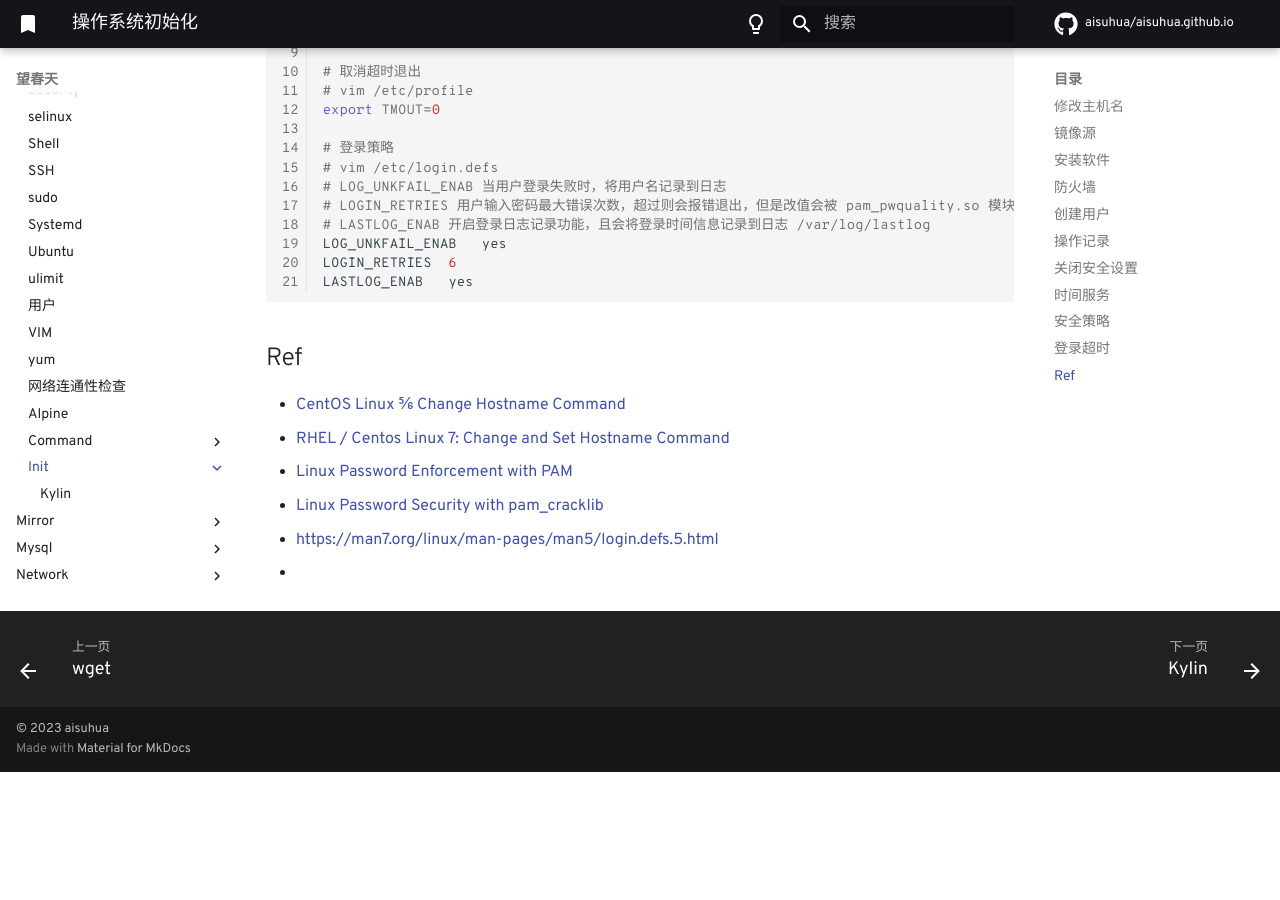
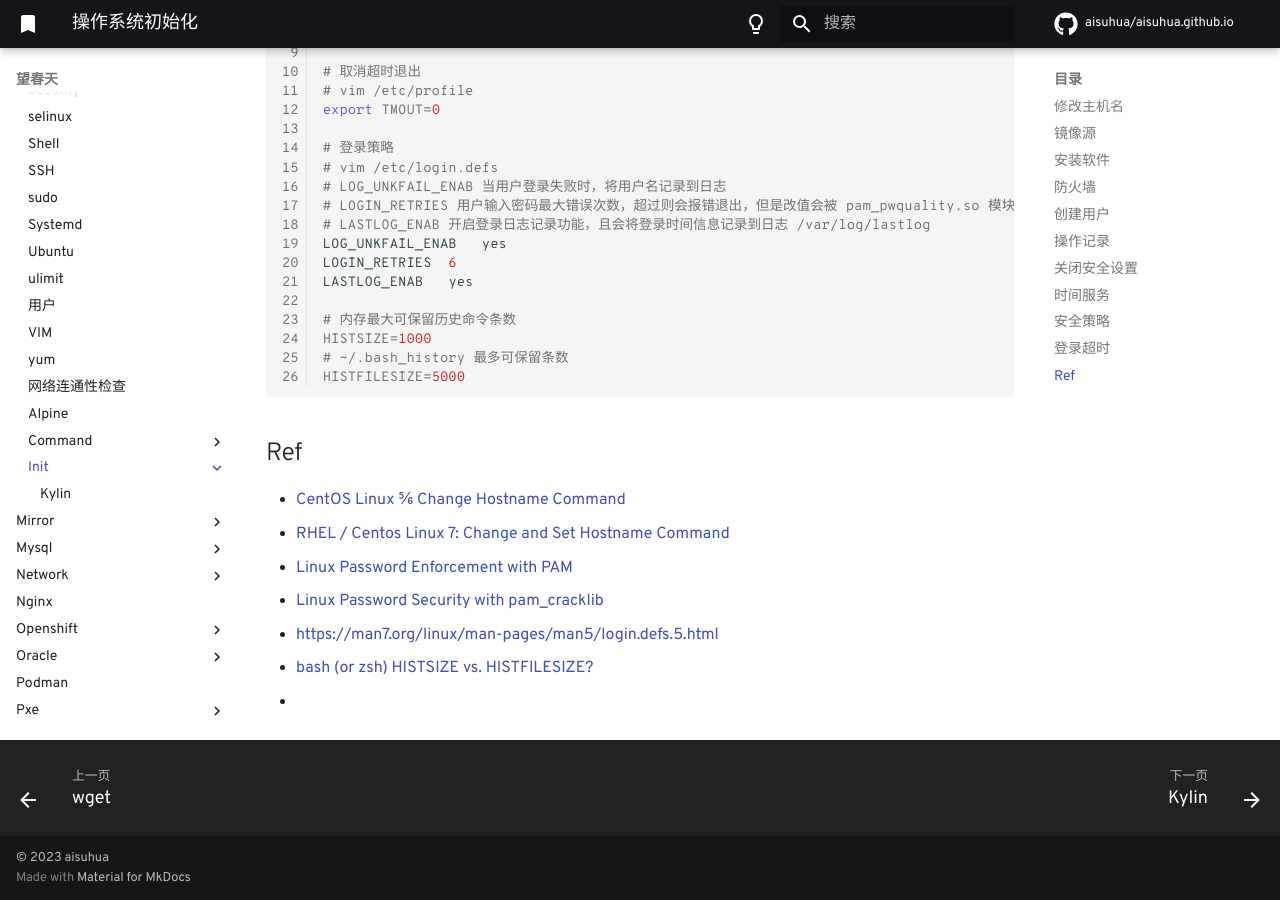
Before and after one commit to aisuhua/aisuhua.github.io, an MkDocs documentation site: the page built from docs/linux/init/README.md, in a window 1280 px wide and 900 px high, scrolled down 4992 px. Built offline with MkDocs 1.6.1 and Material for MkDocs 9.7.7, drawn with Linux system fonts in a browser that asks for light colours; comment, search, counter and statistics services are not loaded; before the commit the page ends 5764 px from its top, so only the background shows below that.

Commit message:
history.md ulimit.md

````diff
--- a/docs/linux/init/README.md
+++ b/docs/linux/init/README.md
@@ -260,6 +260,11 @@ export TMOUT=0
 LOG_UNKFAIL_ENAB   yes
 LOGIN_RETRIES  6
 LASTLOG_ENAB   yes
+
+# 内存最大可保留历史命令条数
+HISTSIZE=1000
+# ~/.bash_history 最多可保留条数
+HISTFILESIZE=5000
 ```
 
 ## Ref
@@ -269,4 +274,5 @@ LASTLOG_ENAB   yes
 - [Linux Password Enforcement with PAM](https://deer-run.com/users/hal/linux_passwords_pam.html)
 - [Linux Password Security with pam_cracklib](https://deer-run.com/users/hal/sysadmin/pam_cracklib.html)
 - https://man7.org/linux/man-pages/man5/login.defs.5.html
+- [bash (or zsh) HISTSIZE vs. HISTFILESIZE?](https://stackoverflow.com/questions/19454837/bash-or-zsh-histsize-vs-histfilesize)
 -
````
